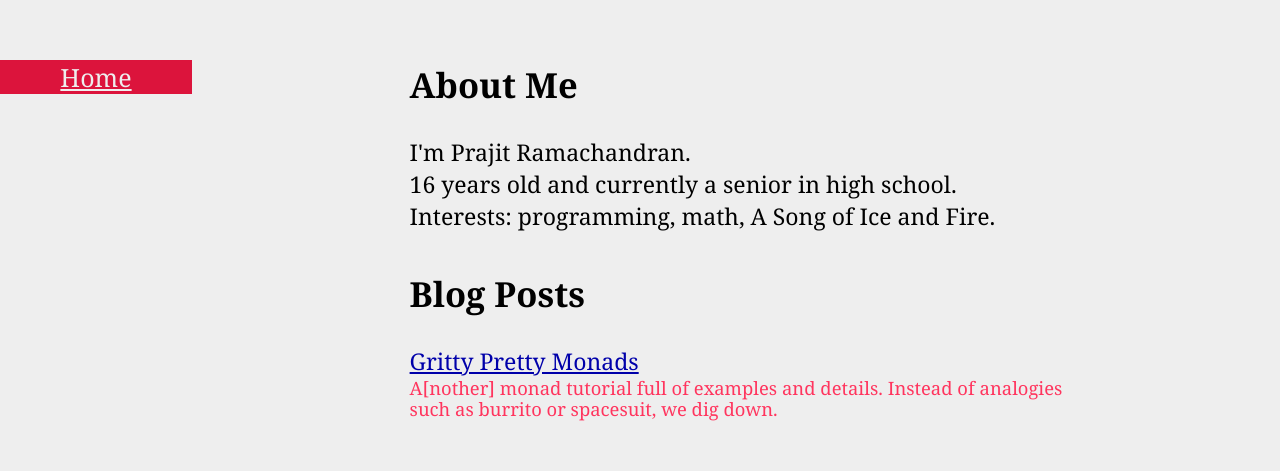
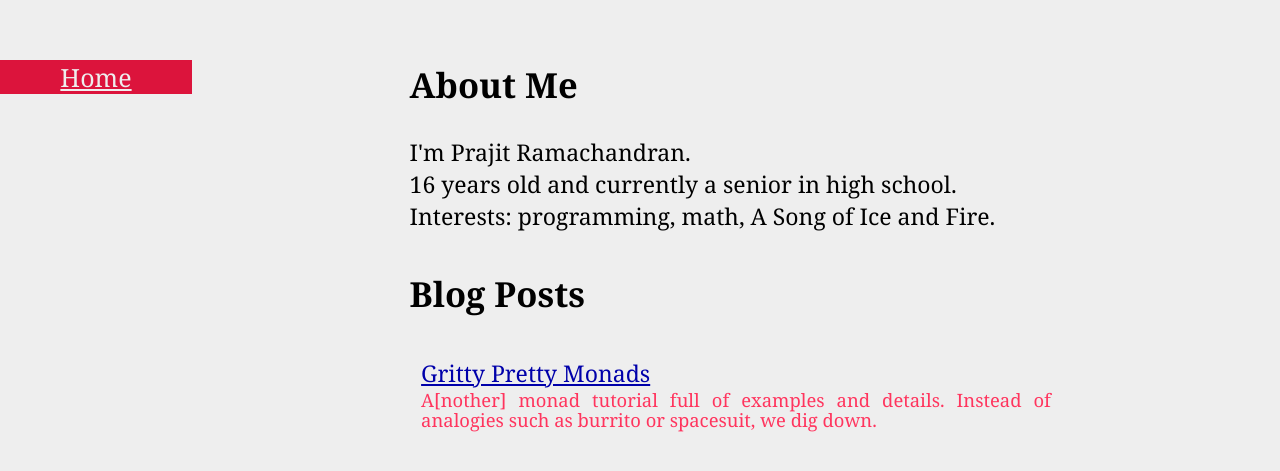
Before and after one commit to PrajitR/PrajitR.github.io, a Jekyll site: the page built from index.html, in a window 1280 px wide. Shown: the top 471 px of the page. Built offline with Jekyll 4.4.1, drawn with Linux system fonts in a browser that asks for light colours; some web fonts are replaced.

Commit message:
Minor style changes

```diff
--- a/_layouts/default.html
+++ b/_layouts/default.html
@@ -19,7 +19,6 @@
 
 	  ga('create', 'UA-42813120-1', 'prajitr.github.io');
 	  ga('send', 'pageview');
-
 	</script>
     </head>
     <body>
--- a/css/main.css
+++ b/css/main.css
@@ -103,6 +103,7 @@
 
 ul.posts li {
   color: #f00;
+  padding: .5em;
 }
 
 ul.posts li a {
@@ -161,13 +162,13 @@
 
 /* terminal */
 .post pre.terminal {
-  border: 1px solid #000;
-  background-color: #333;
+  border: 2px solid #000;
+  background-color: #dde;
   color: #FFF;
 }
 
 .post pre.terminal code {
-  background-color: #333;
+  background-color: #dde;
 }
 
 code {
```
Lines whose indentation alone changed are shown as unchanged.
